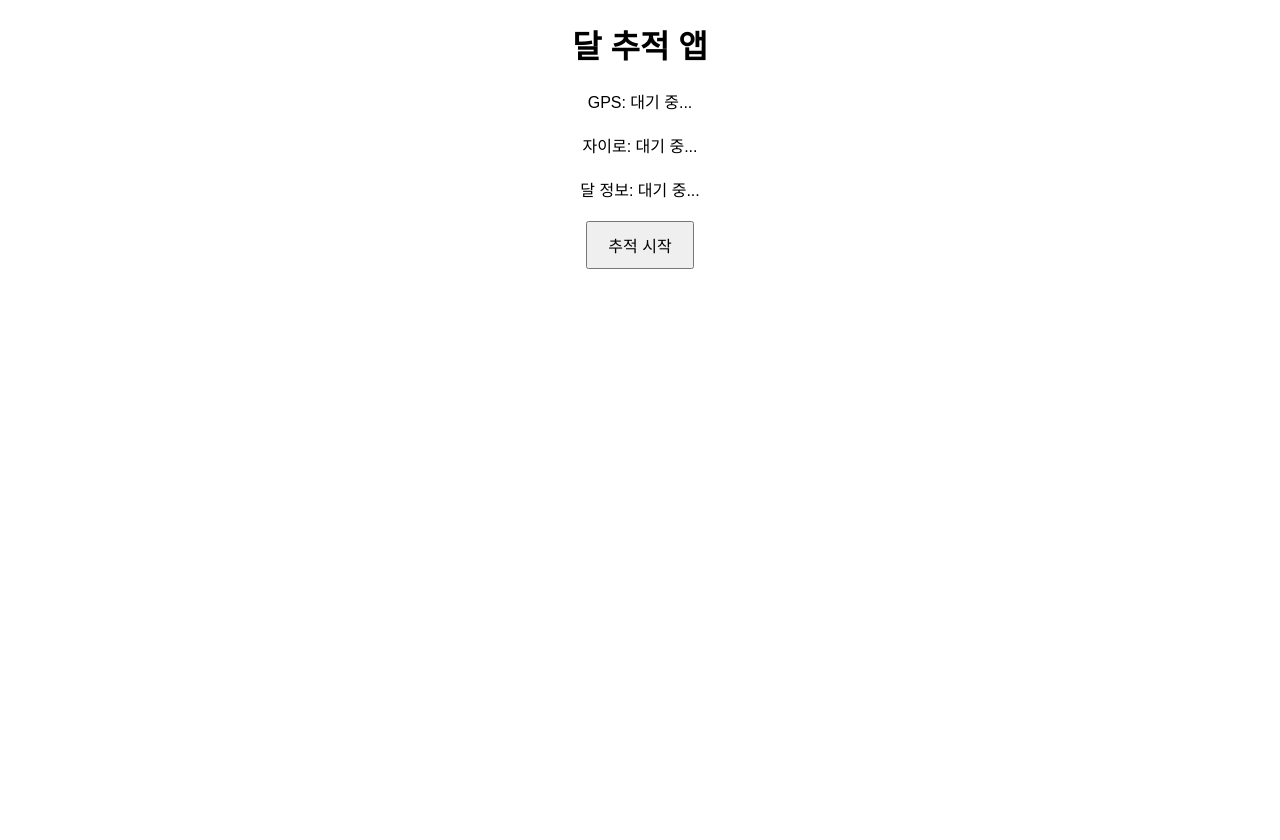
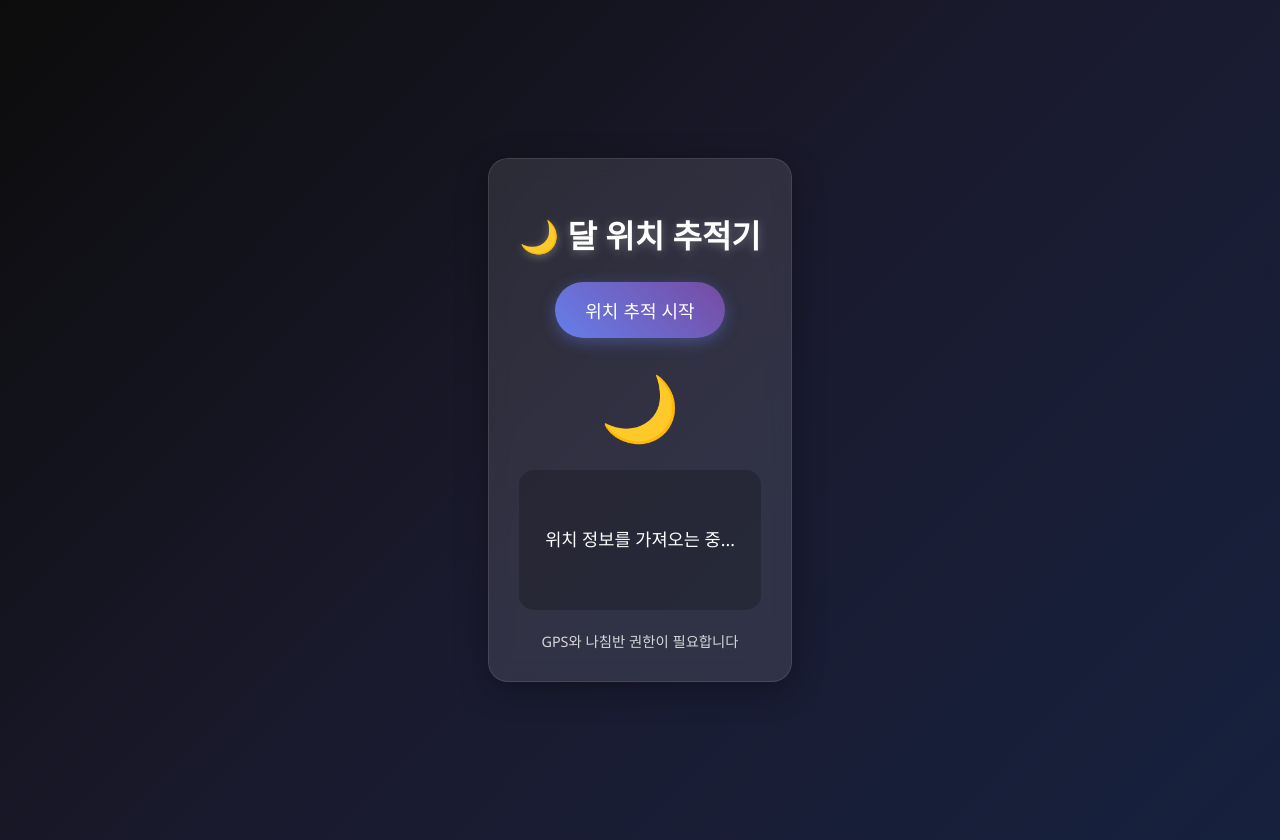
Before and after one commit to sykim1009/moon-compass, a plain HTML site: page index.html in a window 1280 px wide. Before the commit the page ends 800 px from the top, so only its background shows below. Drawn offline with Linux system fonts and the light colour scheme.

Commit message:
index.html 업데이트

```diff
--- a/index.html
+++ b/index.html
@@ -1,96 +1,142 @@
 <!DOCTYPE html>
 <html lang="ko">
 <head>
-    <meta charset="UTF-8">
-    <meta name="viewport" content="width=device-width, initial-scale=1.0">
-    <title>달 추적 앱</title>
-    <script src="https://cdnjs.cloudflare.com/ajax/libs/suncalc/1.9.0/suncalc.min.js"></script>
-    <style>
-        body { font-family: Arial, sans-serif; text-align: center; }
-        #gps, #gyro, #moon { margin: 20px; }
-        button { padding: 10px 20px; font-size: 16px; }
-    </style>
+  <meta charset="UTF-8">
+  <meta name="viewport" content="width=device-width, initial-scale=1.0">
+  <title>🌙 달 위치 추적기</title>
+  <style>
+    body {
+      font-family: 'Segoe UI', Tahoma, Geneva, Verdana, sans-serif;
+      text-align: center;
+      background: linear-gradient(135deg, #0c0c0c 0%, #1a1a2e 50%, #16213e 100%);
+      color: white;
+      margin: 0;
+      padding: 20px;
+      min-height: 100vh;
+      display: flex;
+      flex-direction: column;
+      justify-content: center;
+    }
+
+    .container {
+      max-width: 400px;
+      margin: 0 auto;
+      background: rgba(255, 255, 255, 0.1);
+      backdrop-filter: blur(10px);
+      border-radius: 20px;
+      padding: 30px;
+      box-shadow: 0 8px 32px rgba(0, 0, 0, 0.3);
+      border: 1px solid rgba(255, 255, 255, 0.1);
+    }
+
+    h1 {
+      font-size: 2em;
+      margin-bottom: 20px;
+      text-shadow: 0 2px 10px rgba(255, 255, 255, 0.3);
+    }
+
+    button {
+      background: linear-gradient(45deg, #667eea 0%, #764ba2 100%);
+      border: none;
+      color: white;
+      padding: 15px 30px;
+      font-size: 18px;
+      border-radius: 50px;
+      cursor: pointer;
+      transition: all 0.3s ease;
+      box-shadow: 0 4px 15px rgba(102, 126, 234, 0.4);
+      margin: 5px;
+    }
+
+    button:hover {
+      transform: translateY(-2px);
+      box-shadow: 0 6px 20px rgba(102, 126, 234, 0.6);
+    }
+
+    button:disabled {
+      background: #555;
+      cursor: not-allowed;
+      transform: none;
+      box-shadow: none;
+    }
+
+    #info {
+      margin: 20px 0;
+      font-size: 1.1em;
+      line-height: 1.8;
+      white-space: pre-line;
+      background: rgba(0, 0, 0, 0.2);
+      padding: 20px;
+      border-radius: 15px;
+      min-height: 100px;
+      display: flex;
+      align-items: center;
+      justify-content: center;
+    }
+
+    .moon-indicator {
+      font-size: 4em;
+      margin: 20px 0;
+      transition: transform 0.3s ease;
+      position: relative;
+    }
+
+    .moon-indicator::after {
+      content: '➡️';
+      position: absolute;
+      font-size: 0.5em;
+      opacity: 0;
+      transition: opacity 0.3s ease, transform 0.3s ease;
+    }
+
+    .moon-indicator.left::after {
+      content: '⬅️';
+      opacity: 1;
+      transform: translateX(-20px);
+    }
+
+    .moon-indicator.right::after {
+      content: '➡️';
+      opacity: 1;
+      transform: translateX(20px);
+    }
+
+    .moon-indicator.pointing {
+      animation: pulse 1s infinite;
+      color: #ffd700;
+    }
+
+    @keyframes pulse {
+      0%, 100% { transform: scale(1); }
+      50% { transform: scale(1.1); }
+    }
+
+    .status {
+      font-size: 0.9em;
+      opacity: 0.8;
+      margin-top: 10px;
+    }
+
+    .coords {
+      font-family: monospace;
+      background: rgba(0, 0, 0, 0.3);
+      padding: 5px 10px;
+      border-radius: 5px;
+      display: inline-block;
+      margin: 5px;
+    }
+  </style>
 </head>
 <body>
-    <h1>달 추적 앱</h1>
-    <div id="gps">GPS: 대기 중...</div>
-    <div id="gyro">자이로: 대기 중...</div>
-    <div id="moon">달 정보: 대기 중...</div>
-    <button onclick="startTracking()">추적 시작</button>
+  <div class="container">
+    <h1>🌙 달 위치 추적기</h1>
+    <button id="startBtn" onclick="init()">위치 추적 시작</button>
+    <div class="moon-indicator" id="moonIcon">🌙</div>
+    <div id="info">위치 정보를 가져오는 중...</div>
+    <div class="status" id="status">GPS와 나침반 권한이 필요합니다</div>
+  </div>
 
-    <script>
-        // GPS 업데이트
-        function updateGPS() {
-            navigator.geolocation.getCurrentPosition(
-                (position) => {
-                    const { latitude, longitude } = position.coords;
-                    document.getElementById('gps').innerText =
-                        `GPS: 위도 ${latitude.toFixed(4)}, 경도 ${longitude.toFixed(4)}`;
-                },
-                (error) => {
-                    document.getElementById('gps').innerText = `GPS 오류: ${error.message}`;
-                }
-            );
-        }
-
-        // 자이로 업데이트
-        function updateGyro(event) {
-            const { alpha, beta, gamma } = event;
-            document.getElementById('gyro').innerText =
-                `자이로: Alpha ${alpha.toFixed(1)}, Beta ${beta.toFixed(1)}, Gamma ${gamma.toFixed(1)}`;
-        }
-
-        // 자이로 권한 요청
-        function requestOrientationPermission() {
-            if (typeof DeviceOrientationEvent.requestPermission === 'function') {
-                DeviceOrientationEvent.requestPermission()
-                    .then(permissionState => {
-                        if (permissionState === 'granted') {
-                            window.addEventListener('deviceorientation', updateGyro);
-                        } else {
-                            alert('자이로 권한이 필요합니다.');
-                        }
-                    })
-                    .catch(console.error);
-            } else {
-                window.addEventListener('deviceorientation', updateGyro);
-            }
-        }
-
-        // 달 위치 추적
-        function startTracking() {
-            navigator.geolocation.getCurrentPosition((position) => {
-                const { latitude, longitude } = position.coords;
-                const now = new Date();
-                const moonPos = SunCalc.getMoonPosition(now, latitude, longitude);
-                const { azimuth, altitude } = moonPos;
-
-                const azimuthDeg = (azimuth * 180 / Math.PI).toFixed(2);
-                const altitudeDeg = (altitude * 180 / Math.PI).toFixed(2);
-
-                document.getElementById('moon').innerText =
-                    `달 위치: 방위각 ${azimuthDeg}°, 고도 ${altitudeDeg}°`;
-
-                window.addEventListener('deviceorientation', (event) => {
-                    const { alpha } = event;
-                    const delta = (azimuthDeg - alpha).toFixed(2);
-                    let guidance = '';
-                    if (Math.abs(delta) < 10) {
-                        guidance = '정확한 방향입니다!';
-                    } else if (delta > 0) {
-                        guidance = `오른쪽으로 ${Math.abs(delta)}° 회전하세요.`;
-                    } else {
-                        guidance = `왼쪽으로 ${Math.abs(delta)}° 회전하세요.`;
-                    }
-                    document.getElementById('moon').innerText =
-                        `달 위치: 방위각 ${azimuthDeg}°, 고도 ${altitudeDeg}°\n안내: ${guidance}`;
-                });
-            });
-        }
-
-        // 초기화
-        setInterval(updateGPS, 1000);
-        requestOrientationPermission();
-    </script>
-</body>
-</html>
+  <script>
+    let isTracking = false;
+    let watchId = null;
+    let
```
